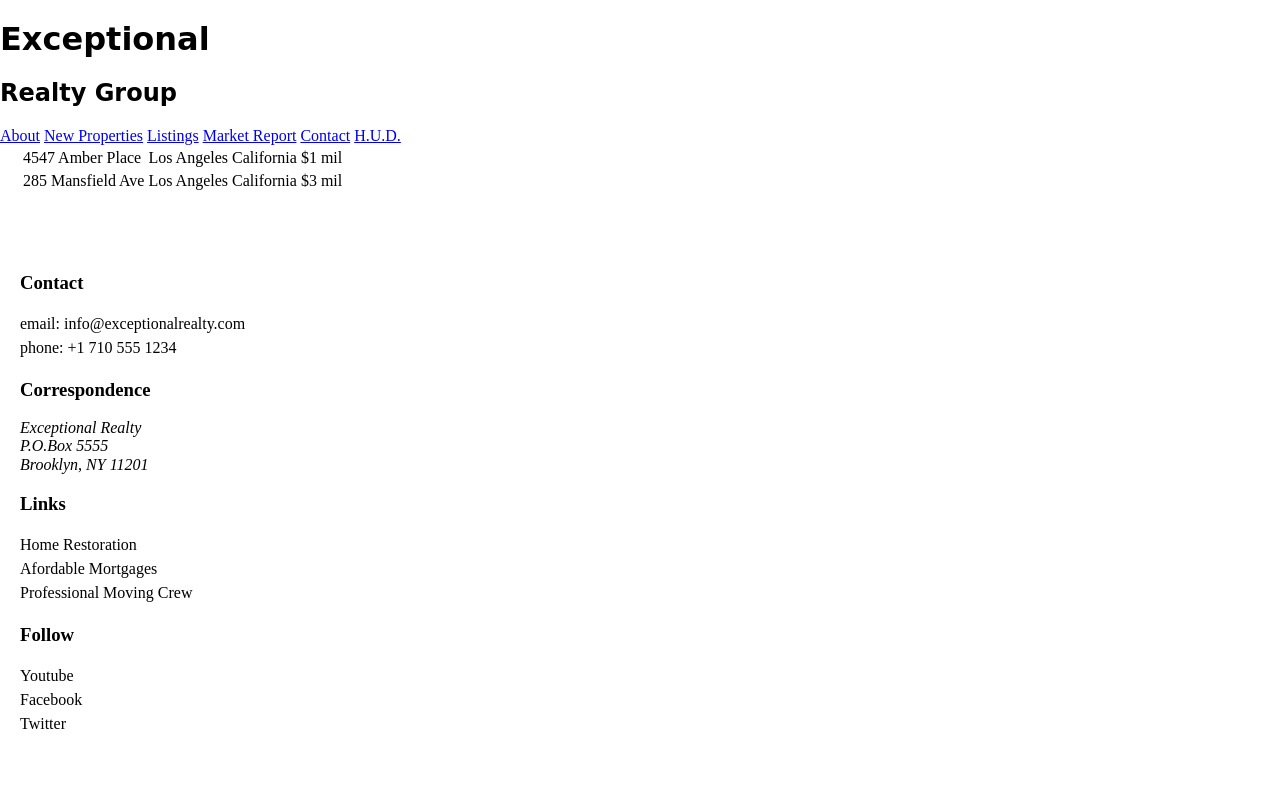
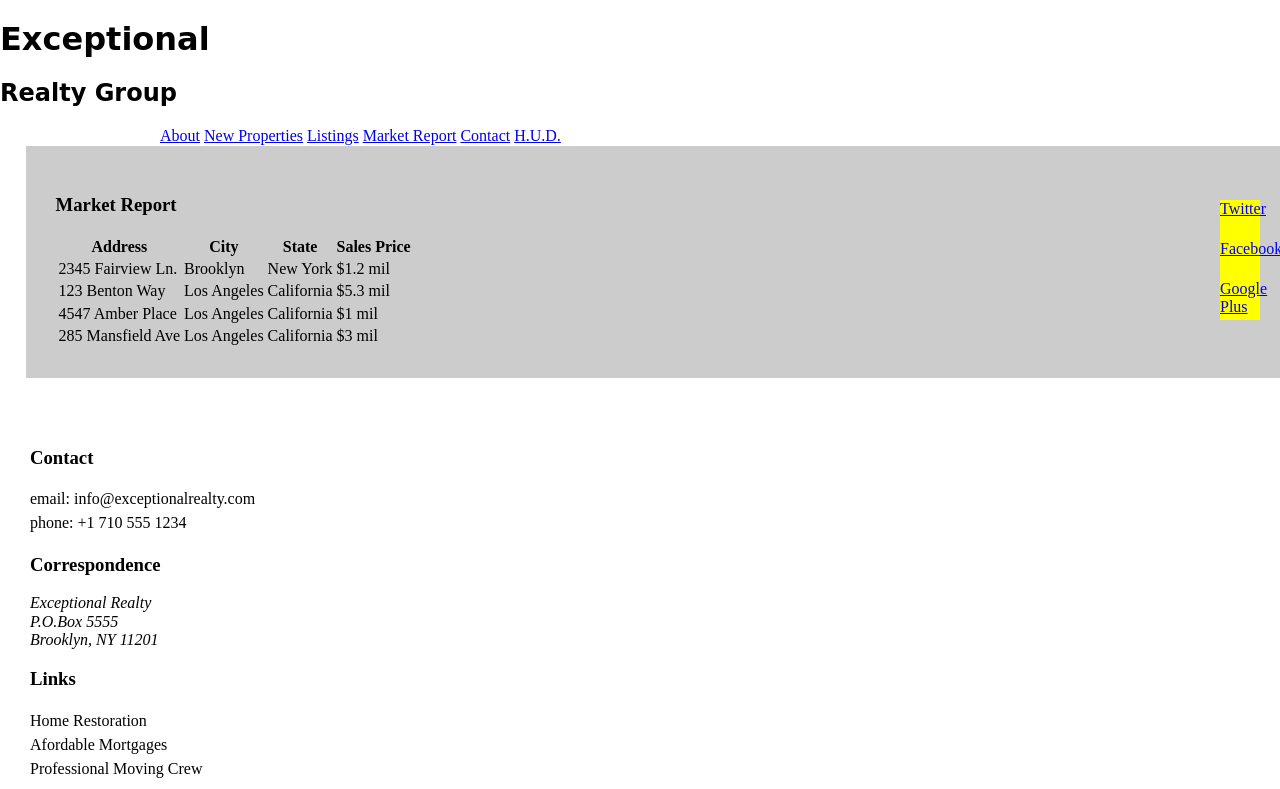
Before and after one commit to MonksAndNinjas/exceptional-realty, a plain HTML site: page market-report.html in a window 1280 px wide. Shown: the top 789 px of the page. Drawn offline with nearby package versions, Linux system fonts and the light colour scheme; a web font is replaced by a local one.

Commit message:
changed html

```diff
--- a/css/style.css
+++ b/css/style.css
@@ -1,84 +1,53 @@
 @import url('https://fonts.googleapis.com/css?family=Elsie+Swash+Caps:400,900');
 @import url('https://fonts.googleapis.com/css?family=Clicker+Script');
-/* This is a comment! */
 
-/* CSS Syntax:
-
-selector {
-  property: value;
-  property: value;
-}
-
-*/
-
-/* Type selector */
-
-p { /* select all <p> */
+p {
   font-size: 1em; /* 16px, ?pt, 100%, 1em */
   line-height: 1.5em;
 }
 
 figcaption {
-  /*font-weight: normal;
-  font-size: 0.75em;
-  line-height: 1.5em;
-  font-family: Georgia, "New Times Roman", serif;*/
   font: normal 0.75em/1.5em 'Elsie Swash Caps', cursive;
   color: #777;
   text-align: right;
 }
 
-/* Class selector (applied to as many elements as you like) */
-
-.milk-text { /* select elements with class="milk-text" */
+.milk-text {
   font: bold 2.6em 'Elsie Swash Caps', cursive;
   color: white;
   text-shadow: 0 2px 3px #000;
 }
 
-/* ID selector (apply to one unique element per page) */
+/*////////// BACKGROUNDS //////////*/
 
-#logo { /* select elements with id="logo" */
-}
-
-/* Descendent Selector */
-
-#logo h1 { /* selects <h1> if inside the id="logo" */
-  font-family: 'Clicker Script', cursive;
-}
-
-#logo h2 {
-  font-family: 'Elsie Swash Caps', cursive;
-}
-
-/* Psuedo Selector */
-
-#details a:link, #details a:visited {
-  color: black;
-  text-decoration: none;
-}
-
-#details a:hover {
-  color: black;
-  text-decoration: underline;
-}
-
-#details a:active {
-  color: red;
-}
-/*//////// Media ///////*/
+/*//////// MEDIA ///////*/
 
 img, video, audio {
   max-width: 100%;
 }
 
-/*//////// LAYOUT ///////*/
+/*//////// FIXES ///////*/
 
 * {
   -webkit-box-sizing: border-box;
   -moz-box-sizing: border-box;
   box-sizing: border-box;
 }
+
+.clearfix:after {
+  content: ".";
+  display: block;
+  clear: both;
+  visibility: hidden;
+  height: 0;
+  line-height: 0;
+}
+
+.clear {
+  clear: both;
+}
+
+/*/////// LAYOUT ////////*/
 
 .wrapper {
   width: 960px;
@@ -101,37 +70,12 @@ img, video, audio {
   background: #ccc;
 }
 
-.clearfix:after {
-  content: ".";
-  display: block;
-  clear: both;
-  visibility: hidden;
-  height: 0;
-  line-height: 0;
-}
-
 [class*="col-"] {
   margin-left: 2%;
 }
 
 .first {
   margin-left: 0%;
-}
-
-/*//////// SECTIONS ///////*/
-
-header {
-  position: fixed;
-  top: 0;
-  left: 0;
-  width: 100%;
-  background: #fff;
-  z-index: 1;
-}
-
-section {
-  padding: 20px;
-  margin-bottom: 20px;
 }
 
 /*//////// SOCIAL ///////*/
@@ -150,3 +94,42 @@ section {
   height: 40px;
   background: yellow;
 }
+
+/*////////// HEADER //////////*/
+
+/*////////// NAVBAR //////////*/
+
+/*////////// LOGO //////////*/
+
+#logo h1 {
+  font-family: 'Clicker Script', cursive;
+}
+
+#logo h2 {
+  font-family: 'Elsie Swash Caps', cursive;
+}
+
+/*////////// MAIN SECTIONS //////////*/
+
+section {
+  padding: 30px;
+  margin-bottom: 20px;
+}
+
+/*////////// DETAILS //////////*/
+
+#details a:link, #details a:visited {
+  color: black;
+  text-decoration: none;
+}
+
+#details a:hover {
+  color: black;
+  text-decoration: underline;
+}
+
+#details a:active {
+  color: red;
+}
+
+/*////////// FOOTER //////////*/
--- a/market-report.html
+++ b/market-report.html
@@ -9,12 +9,19 @@
     <script src="https://cdnjs.cloudflare.com/ajax/libs/modernizr/2.7.1/modernizr.min.js"></script>
   </head>
   <body>
+    <div id="social">
+      <a href="#">Twitter</a>
+      <a href="#">Facebook</a>
+      <a href="#">Google Plus</a>
+    </div>
+
     <header>
       <div id="logo">
         <h1>Exceptional</h1>
         <h2>Realty Group</h2>
       </div>
-
+      <div id="navbar">
+        <div class="wrapper">
           <nav>
             <a href="index.html">About</a>
             <a href="new-properties.html">New Properties</a>
@@ -23,9 +30,11 @@
             <a href="contact.html">Contact</a>
             <a href="http://hud.gov" target='_blank'>H.U.D.</a>
           </nav>
+        </div><!-- .wrapper -->
+      </div><!-- #navbar -->
     </header>
 
-    <section>
+    <section class="col-3">
       <h3>Market Report</h3>
       <table>
         <tr>
```
Lines whose indentation alone changed are shown as unchanged.
